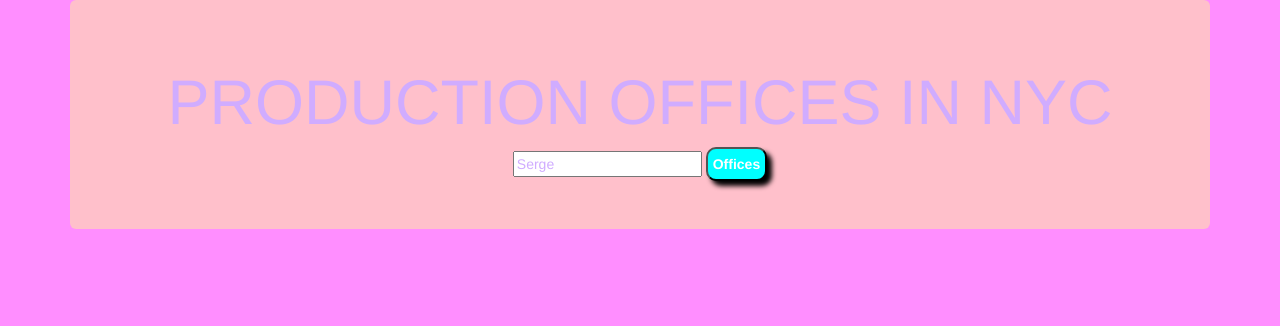
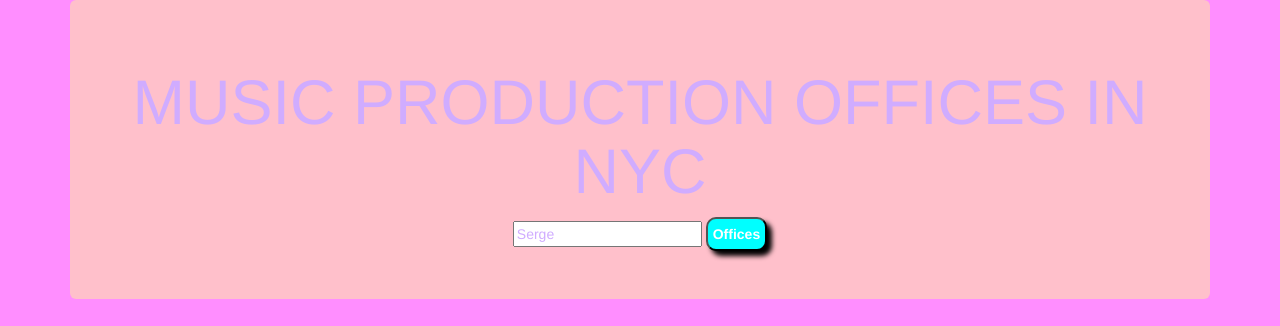
Before and after one commit to hpatel6203/Data-Project, a plain HTML site: page index.html in a window 1280 px wide. Drawn offline with nearby package versions, Linux system fonts and the light colour scheme; some packages are replaced by stand-ins of ours.

Commit message:
Update index.html

```diff
--- a/index.html
+++ b/index.html
@@ -105,7 +105,7 @@ function GoogMap(Lat, Lon){
 <body id="myPage">
     <div class="container">
         <div class="jumbotron">
-            <h1>PRODUCTION OFFICES IN NYC</h1>
+            <h1>MUSIC PRODUCTION OFFICES IN NYC</h1>
             <input type="text" id="office" value="Serge" placeholder="Enter office types">
             <button onclick="loadJSON()">Offices</button>
         </div>
```
